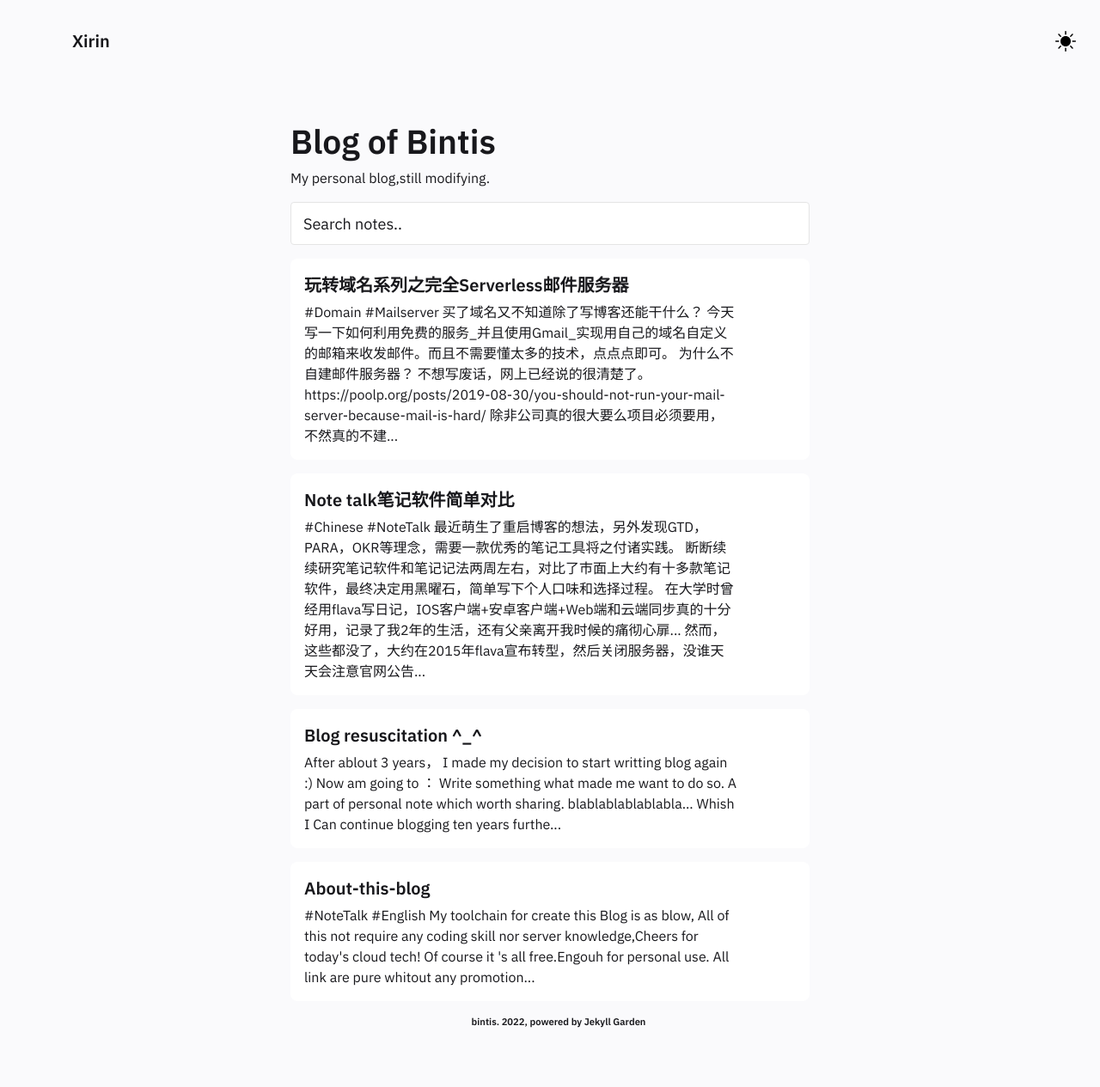
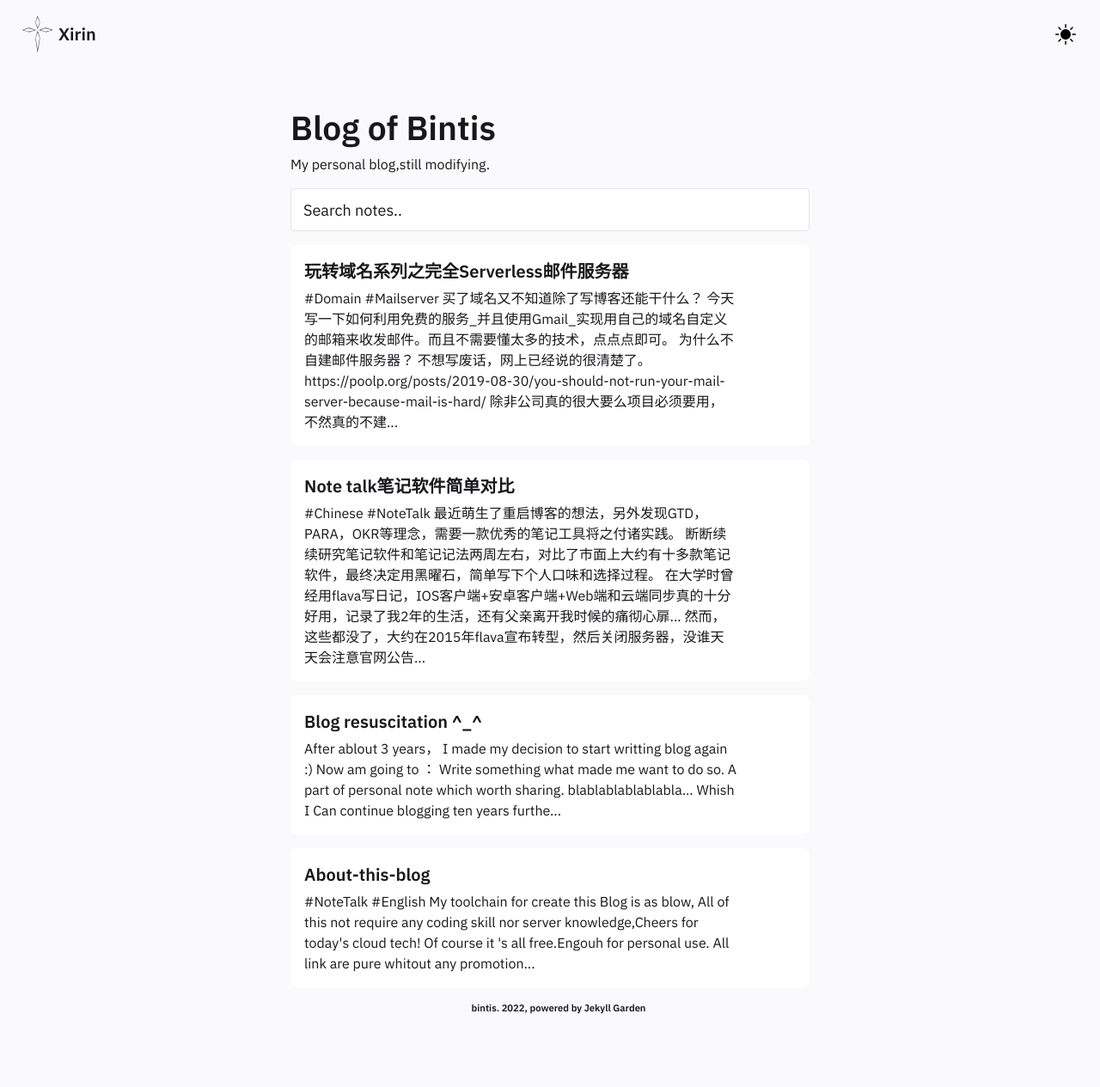
Before and after one commit to bintis/-bintis.github.io, a Jekyll site: the page built from pages/index.md, in a window 1280 px wide. Shown: the whole page at 86% size. Built offline with Jekyll 4.4.1, drawn with Linux system fonts in a browser that asks for light colours.

Commit message:
Update Header.html

```diff
--- a/_includes/Header.html
+++ b/_includes/Header.html
@@ -8,24 +8,62 @@
 <nav class="navbar is-transparent" role="navigation" aria-label="main navigation">
     <div class="navbar-brand">
       <a class="navbar-item" href="../index.html">
-<svg xmlns="http://www.w3.org/2000/svg" xmlns:xlink="http://www.w3.org/1999/xlink" id="body_1" width="64" height="64">
-
-<g transform="matrix(0.5 0 0 0.5 0 0)">
-	<g>
-        <path d="M62.5 6.5C 66.2115 12.7794 68.8782 19.6128 70.5 27C 68.8499 33.7863 66.5166 40.2863 63.5 46.5C 60.476 40.2625 58.1427 33.7625 56.5 27C 58.6073 20.1802 60.6073 13.3469 62.5 6.5zM62.5 10.5C 65.6768 15.4967 68.0101 20.9967 69.5 27C 67.6667 32.5 65.8333 38 64 43.5C 61.4361 38.198 59.2694 32.698 57.5 27C 59.4767 21.5717 61.1434 16.0717 62.5 10.5z" stroke="none" fill="#000000" fill-rule="nonzero" fill-opacity="0" />
-	</g>
-	<g>
-        <path d="M36.5 43.5C 43.9195 45.5223 51.2528 47.8557 58.5 50.5C 51.5832 53.0278 44.5832 55.3612 37.5 57.5C 30.1454 55.1627 22.8121 52.8294 15.5 50.5C 22.5441 47.9965 29.5441 45.6632 36.5 43.5zM34.5 45.5C 41.3971 46.2243 48.0638 47.8909 54.5 50.5C 48.0798 53.2726 41.4132 54.7726 34.5 55C 29.4428 53.6529 24.4428 52.1529 19.5 50.5C 24.5597 48.6605 29.5597 46.9939 34.5 45.5z" stroke="none" fill="#000000" fill-rule="nonzero" fill-opacity="0" />
-	</g>
-	<g>
-        <path d="M88.5 43.5C 96.2057 45.6768 103.872 48.0102 111.5 50.5C 104.188 52.8294 96.8546 55.1627 89.5 57.5C 82.161 55.1656 74.8276 52.8323 67.5 50.5C 74.6561 48.3026 81.6561 45.9693 88.5 43.5zM86.5 45.5C 93.4023 46.2256 100.069 47.8922 106.5 50.5C 100.155 53.5626 93.4879 55.0626 86.5 55C 81.7116 53.8044 77.0449 52.3044 72.5 50.5C 77.2554 48.8059 81.922 47.1392 86.5 45.5z" stroke="none" fill="#000000" fill-rule="nonzero" fill-opacity="0" />
-	</g>
-	<g>
-        <path d="M62.5 49.5C 64.337 49.6395 64.6704 50.3061 63.5 51.5C 62.7025 51.0431 62.3691 50.3764 62.5 49.5z" stroke="none" fill="#000000" fill-rule="nonzero" fill-opacity="0" />
-	</g>
-	<g>
-        <path d="M62.5 54.5C 63.7498 54.5774 64.5831 55.244 65 56.5C 67.4495 62.8456 69.2828 69.3456 70.5 76C 68.7969 91.0531 66.2969 105.886 63 120.5C 60.5535 105.708 58.3868 90.8744 56.5 76C 58.4017 68.7963 60.4017 61.6296 62.5 54.5zM63.5 57.5C 66.0678 63.2034 68.0678 69.2034 69.5 75.5C 67.9679 88.0305 65.8012 100.364 63 112.5C 61.166 100.163 59.3326 87.8296 57.5 75.5C 59.3099 69.4035 61.3099 63.4035 63.5 57.5z" stroke="none" fill="#000000" fill-rule="nonzero" fill-opacity="0" />
-	</g>
+<svg xmlns="http://www.w3.org/2000/svg" xmlns:xlink="http://www.w3.org/1999/xlink" width="48px" height="48px" viewBox="0 0 48 48" version="1.1">
+<defs>
+<filter id="alpha" filterUnits="objectBoundingBox" x="0%" y="0%" width="100%" height="100%">
+  <feColorMatrix type="matrix" in="SourceGraphic" values="0 0 0 0 1 0 0 0 0 1 0 0 0 0 1 0 0 0 1 0"/>
+</filter>
+<mask id="mask0">
+  <g filter="url(#alpha)">
+<rect x="0" y="0" width="48" height="48" style="fill:rgb(0%,0%,0%);fill-opacity:0.796078;stroke:none;"/>
+  </g>
+</mask>
+<clipPath id="clip1">
+  <rect x="0" y="0" width="48" height="48"/>
+</clipPath>
+<g id="surface5" clip-path="url(#clip1)">
+<path style=" stroke:none;fill-rule:evenodd;fill:rgb(0%,0%,0%);fill-opacity:1;" d="M 23.4375 2.4375 C 24.828125 4.792969 25.828125 7.355469 26.4375 10.125 C 25.820312 12.667969 24.945312 15.105469 23.8125 17.4375 C 22.679688 15.097656 21.804688 12.660156 21.1875 10.125 C 21.976562 7.566406 22.726562 5.003906 23.4375 2.4375 Z M 23.4375 3.9375 C 24.628906 5.8125 25.503906 7.875 26.0625 10.125 C 25.375 12.1875 24.6875 14.25 24 16.3125 C 23.039062 14.324219 22.226562 12.261719 21.5625 10.125 C 22.304688 8.089844 22.929688 6.027344 23.4375 3.9375 Z M 23.4375 3.9375 "/>
+</g>
+<mask id="mask1">
+  <g filter="url(#alpha)">
+<rect x="0" y="0" width="48" height="48" style="fill:rgb(0%,0%,0%);fill-opacity:0.796078;stroke:none;"/>
+  </g>
+</mask>
+<clipPath id="clip2">
+  <rect x="0" y="0" width="48" height="48"/>
+</clipPath>
+<g id="surface8" clip-path="url(#clip2)">
+<path style=" stroke:none;fill-rule:evenodd;fill:rgb(0%,0%,0%);fill-opacity:1;" d="M 13.6875 16.3125 C 16.46875 17.070312 19.21875 17.945312 21.9375 18.9375 C 19.34375 19.886719 16.71875 20.761719 14.0625 21.5625 C 11.304688 20.6875 8.554688 19.8125 5.8125 18.9375 C 8.453125 18 11.078125 17.125 13.6875 16.3125 Z M 12.9375 17.0625 C 15.523438 17.335938 18.023438 17.960938 20.4375 18.9375 C 18.03125 19.976562 15.53125 20.539062 12.9375 20.625 C 11.042969 20.121094 9.167969 19.558594 7.3125 18.9375 C 9.210938 18.246094 11.085938 17.621094 12.9375 17.0625 Z M 12.9375 17.0625 "/>
+</g>
+<mask id="mask2">
+  <g filter="url(#alpha)">
+<rect x="0" y="0" width="48" height="48" style="fill:rgb(0%,0%,0%);fill-opacity:0.772549;stroke:none;"/>
+  </g>
+</mask>
+<clipPath id="clip3">
+  <rect x="0" y="0" width="48" height="48"/>
+</clipPath>
+<g id="surface11" clip-path="url(#clip3)">
+<path style=" stroke:none;fill-rule:evenodd;fill:rgb(0%,0%,0%);fill-opacity:1;" d="M 33.1875 16.3125 C 36.078125 17.128906 38.953125 18.003906 41.8125 18.9375 C 39.070312 19.8125 36.320312 20.6875 33.5625 21.5625 C 30.808594 20.6875 28.058594 19.8125 25.3125 18.9375 C 27.996094 18.113281 30.621094 17.238281 33.1875 16.3125 Z M 32.4375 17.0625 C 35.027344 17.335938 37.527344 17.960938 39.9375 18.9375 C 37.558594 20.085938 35.058594 20.648438 32.4375 20.625 C 30.640625 20.175781 28.890625 19.613281 27.1875 18.9375 C 28.972656 18.300781 30.722656 17.675781 32.4375 17.0625 Z M 32.4375 17.0625 "/>
+</g>
+<mask id="mask3">
+  <g filter="url(#alpha)">
+<rect x="0" y="0" width="48" height="48" style="fill:rgb(0%,0%,0%);fill-opacity:0.807843;stroke:none;"/>
+  </g>
+</mask>
+<clipPath id="clip4">
+  <rect x="0" y="0" width="48" height="48"/>
+</clipPath>
+<g id="surface14" clip-path="url(#clip4)">
+<path style=" stroke:none;fill-rule:evenodd;fill:rgb(0%,0%,0%);fill-opacity:1;" d="M 23.4375 20.4375 C 23.90625 20.464844 24.21875 20.714844 24.375 21.1875 C 25.292969 23.566406 25.980469 26.003906 26.4375 28.5 C 25.800781 34.144531 24.863281 39.707031 23.625 45.1875 C 22.707031 39.640625 21.894531 34.078125 21.1875 28.5 C 21.902344 25.796875 22.652344 23.109375 23.4375 20.4375 Z M 23.8125 21.5625 C 24.777344 23.703125 25.527344 25.953125 26.0625 28.3125 C 25.488281 33.011719 24.675781 37.636719 23.625 42.1875 C 22.9375 37.5625 22.25 32.9375 21.5625 28.3125 C 22.242188 26.027344 22.992188 23.777344 23.8125 21.5625 Z M 23.8125 21.5625 "/>
+</g>
+</defs>
+<g id="surface1">
+<use xlink:href="#surface5" mask="url(#mask0)"/>
+<use xlink:href="#surface8" mask="url(#mask1)"/>
+<use xlink:href="#surface11" mask="url(#mask2)"/>
+<path style=" stroke:none;fill-rule:evenodd;fill:rgb(0%,0%,0%);fill-opacity:1;" d="M 23.4375 18.5625 C 24.125 18.613281 24.25 18.863281 23.8125 19.3125 C 23.511719 19.140625 23.386719 18.890625 23.4375 18.5625 Z M 23.4375 18.5625 "/>
+<use xlink:href="#surface14" mask="url(#mask3)"/>
 </g>
 </svg>
 
```
